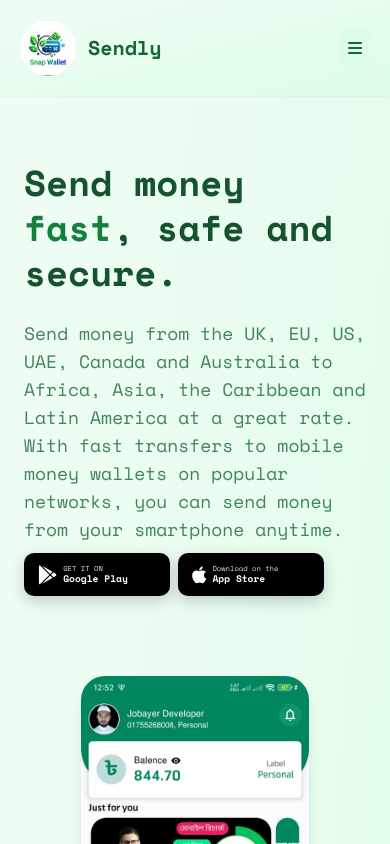
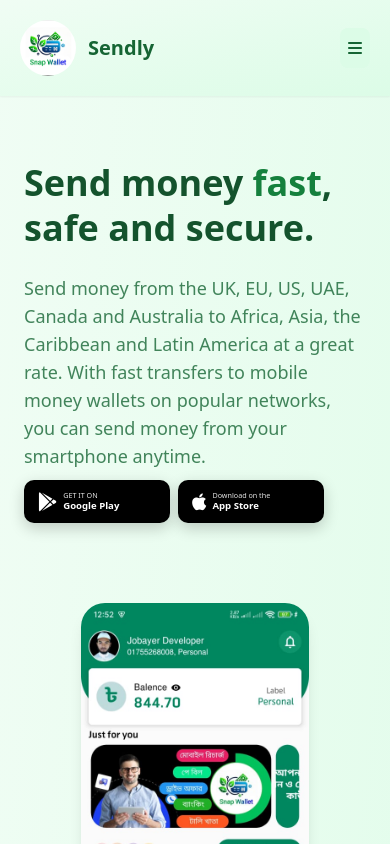
Before and after one commit to arif-bin-shofi/taptap-send, a plain HTML site: page index.html in a window 390 px wide. Shown: the top 844 px of the page. Drawn offline with nearby package versions, Linux system fonts and the light colour scheme; no server answers.

Commit message:
update ui language

```diff
--- a/style.css
+++ b/style.css
@@ -1,7 +1,5 @@
-@import url('https://fonts.googleapis.com/css2?family=Open+Sans:ital,wght@0,300..800;1,300..800&family=Space+Mono:ital,wght@0,400;0,700;1,400;1,700&display=swap');
 
 body {
-    font-family: 'Space Mono', sans-serif;
     margin: 0;
 }
 
@@ -84,6 +82,7 @@
     .badges-container {
         gap: 8px;
         margin-top: 10px;
+        margin-bottom: 0;
         max-width: 300px;
     }
 
```
